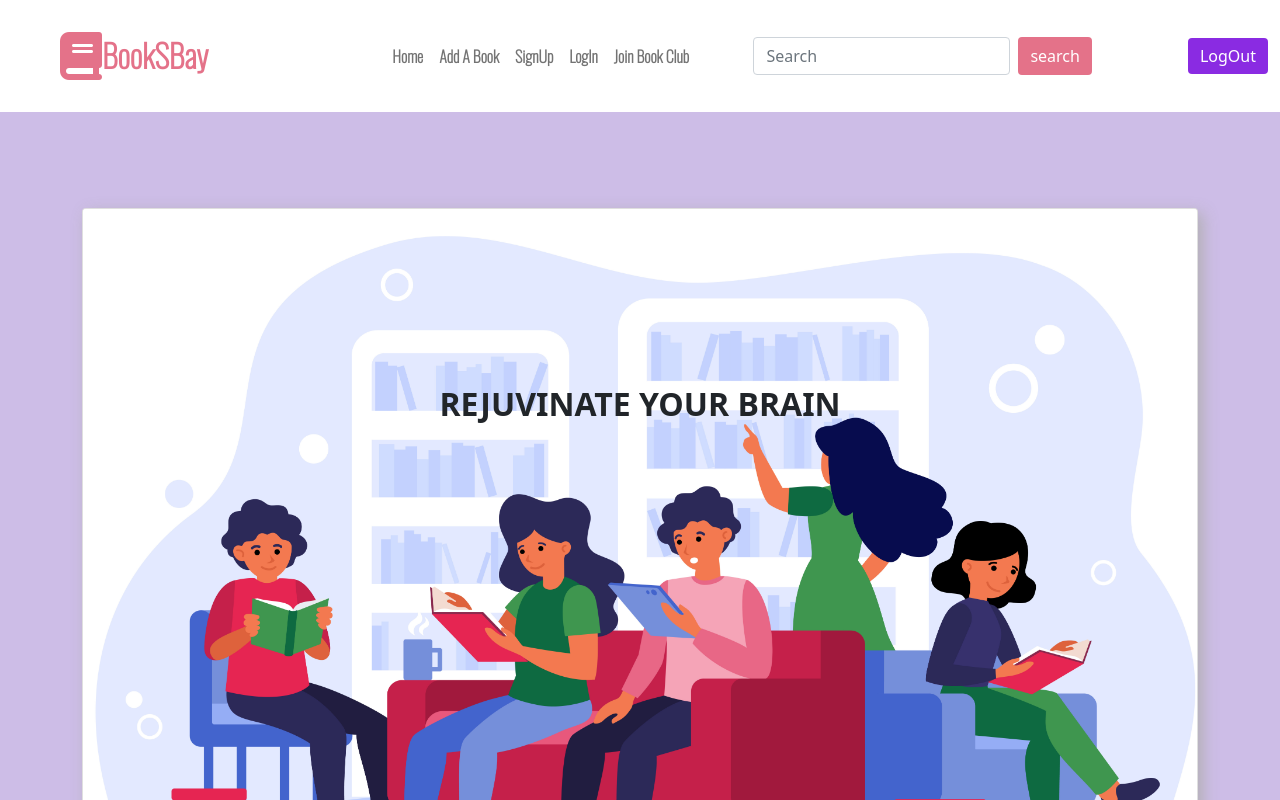
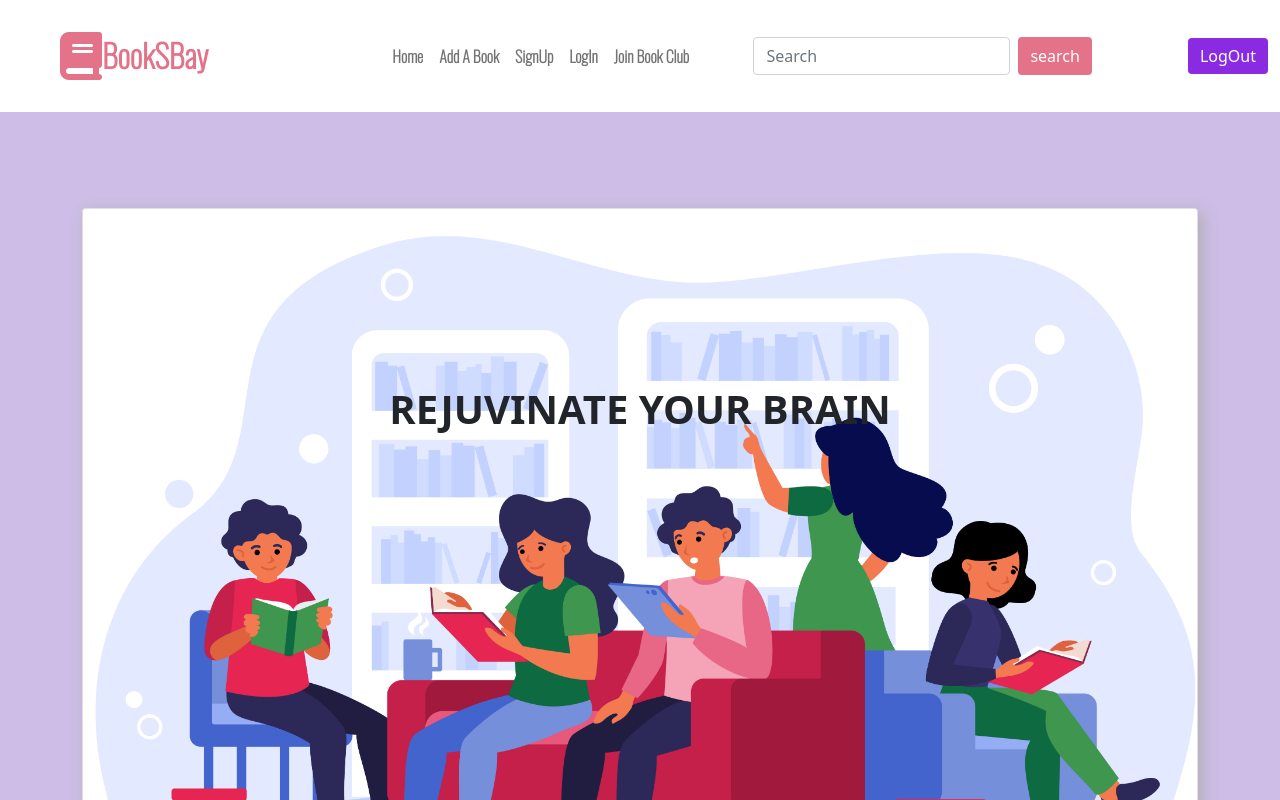
Before and after one commit to Obaayaa-1988/bookstore-app, a React (Create React App) app: page / in a window 1280 px wide. Shown: the top 800 px of the page. Built offline with nearby package versions, Linux system fonts and the light colour scheme; no server answers; a web font is replaced by a local one.

Commit message:
increased showcase title font size

```diff
--- a/src/App.css
+++ b/src/App.css
@@ -70,7 +70,7 @@ a{
 
 /* styling the showcase */
 .text{
-  font-size: 2rem;
+  /* font-size: 2rem; */
   text-align: center;
   padding-top: 10rem;
   font-weight: bolder;
```
